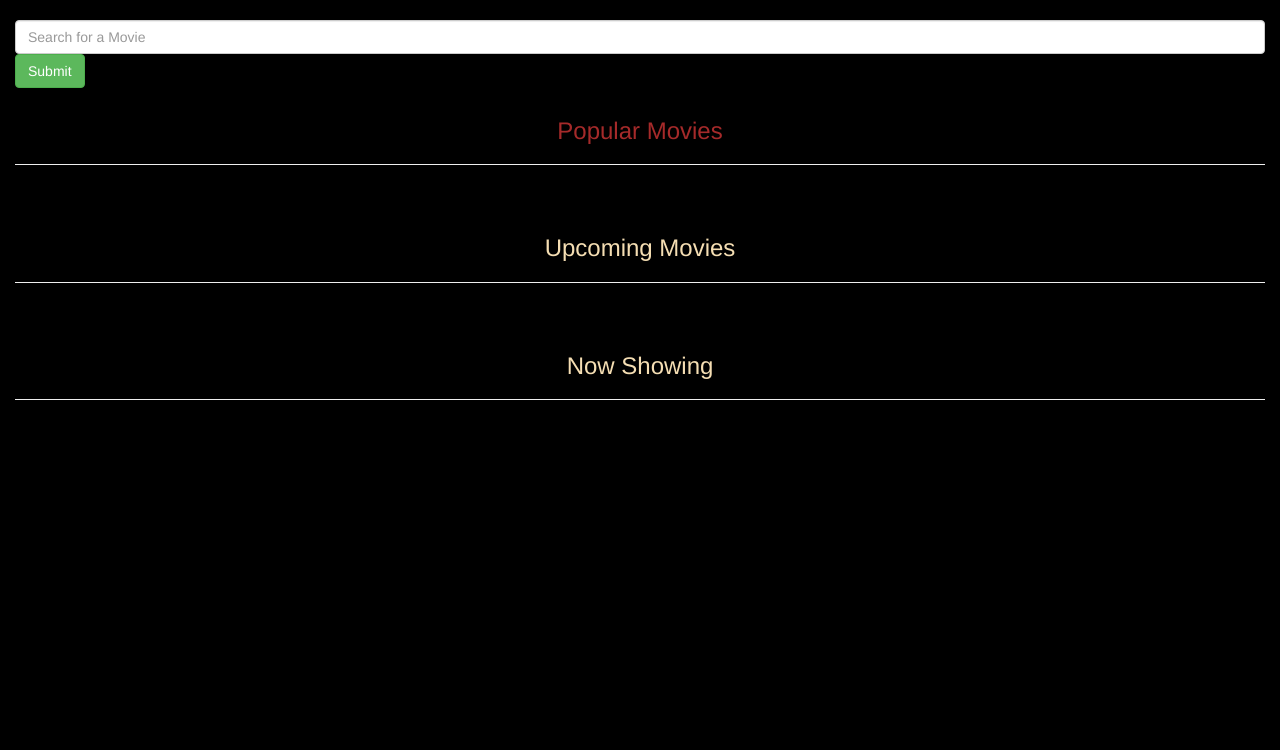
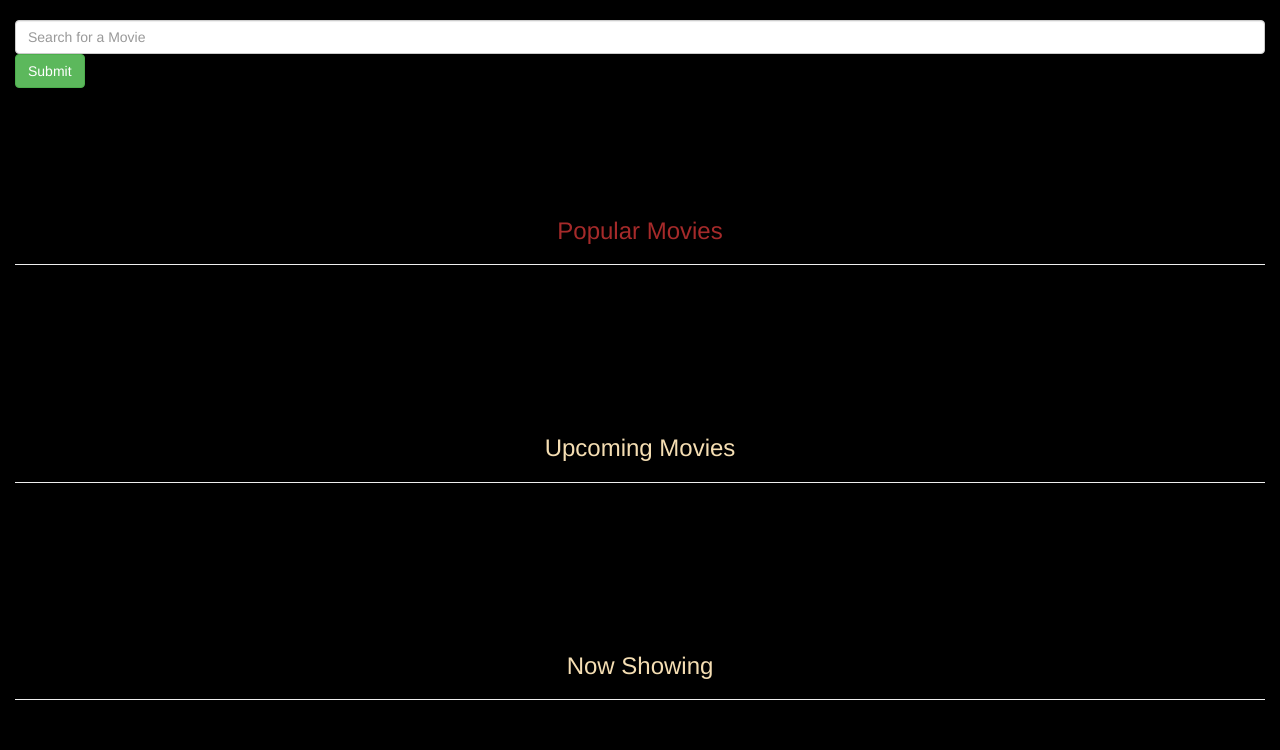
Before and after one commit to marknesh/onlymovies, a Flask app: template app/templates/index.html in a window 1280 px wide. Shown: the part 52-802 px from the top of the page. Before the commit the page ends 452 px from the top, so only its background shows below. Run offline with Flask 2, Linux system fonts and the light colour scheme; the template is opened without the code that fills it, so the values that code supplies are empty; some libraries are stand-ins or nearby versions.

Commit message:
add css styles

```diff
--- a/app/static/css/index.css
+++ b/app/static/css/index.css
@@ -12,5 +12,5 @@ body{
 .hi{
   color:wheat;
   text-align: center;
-  margin-top: 30px;
+  margin-top: 130px;
 }
```
